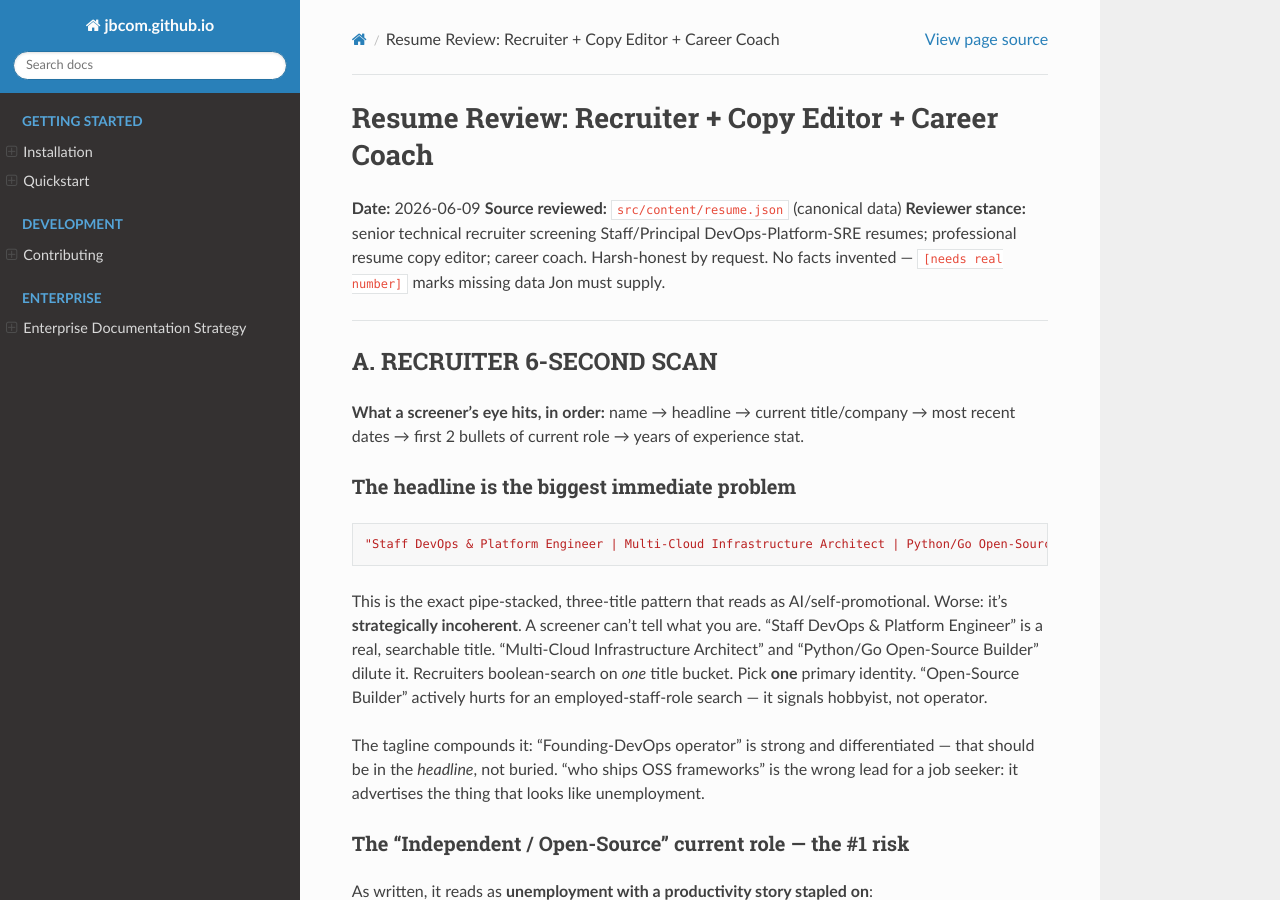
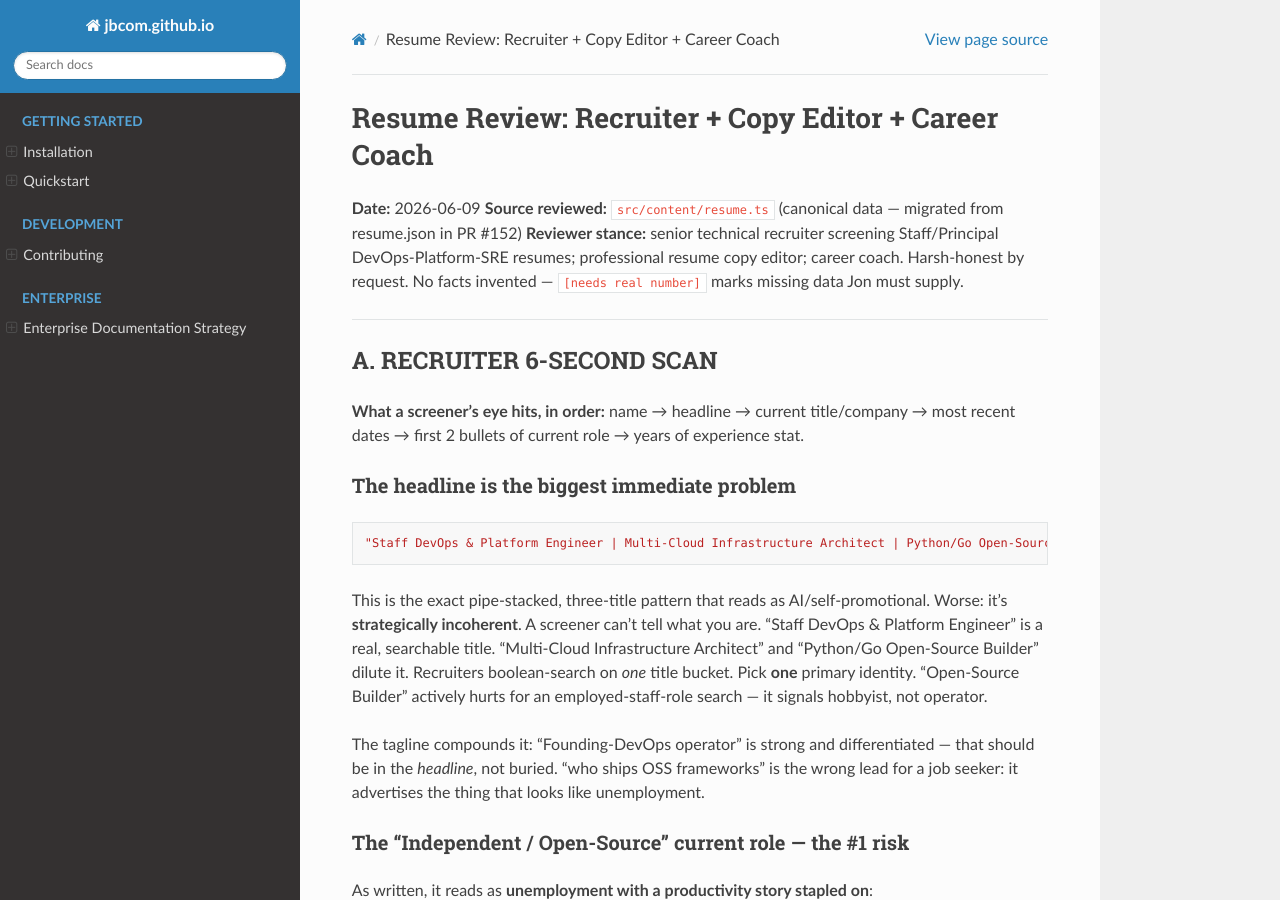
Before and after one commit to jbcom/jbcom.github.io, a Sphinx documentation site: the page built from docs/resume-review/recruiter-review-2026-06-09.md, in a window 1280 px wide and 900 px high. Built offline with Sphinx 7.4.7 and the Read the Docs theme 3.1.0, drawn with Linux system fonts in a browser that asks for light colours.

Commit message:
fix: absorb commit-review findings — footer test scope, stale doc refs, data-derived test dates
Co-Authored-By: Claude Fable 5 <noreply@anthropic.com>

```diff
--- a/docs/resume-review/recruiter-review-2026-06-09.md
+++ b/docs/resume-review/recruiter-review-2026-06-09.md
@@ -1,7 +1,7 @@
 # Resume Review: Recruiter + Copy Editor + Career Coach
 
 **Date:** 2026-06-09
-**Source reviewed:** `src/content/resume.json` (canonical data)
+**Source reviewed:** `src/content/resume.ts` (canonical data — migrated from resume.json in PR #152)
 **Reviewer stance:** senior technical recruiter screening Staff/Principal DevOps-Platform-SRE resumes; professional resume copy editor; career coach. Harsh-honest by request. No facts invented — `[needs real number]` marks missing data Jon must supply.
 
 ---
```
Also changed, not shown: .ui-design/reviews/ai-look-diagnosis_20260609.md, 1 other file.
